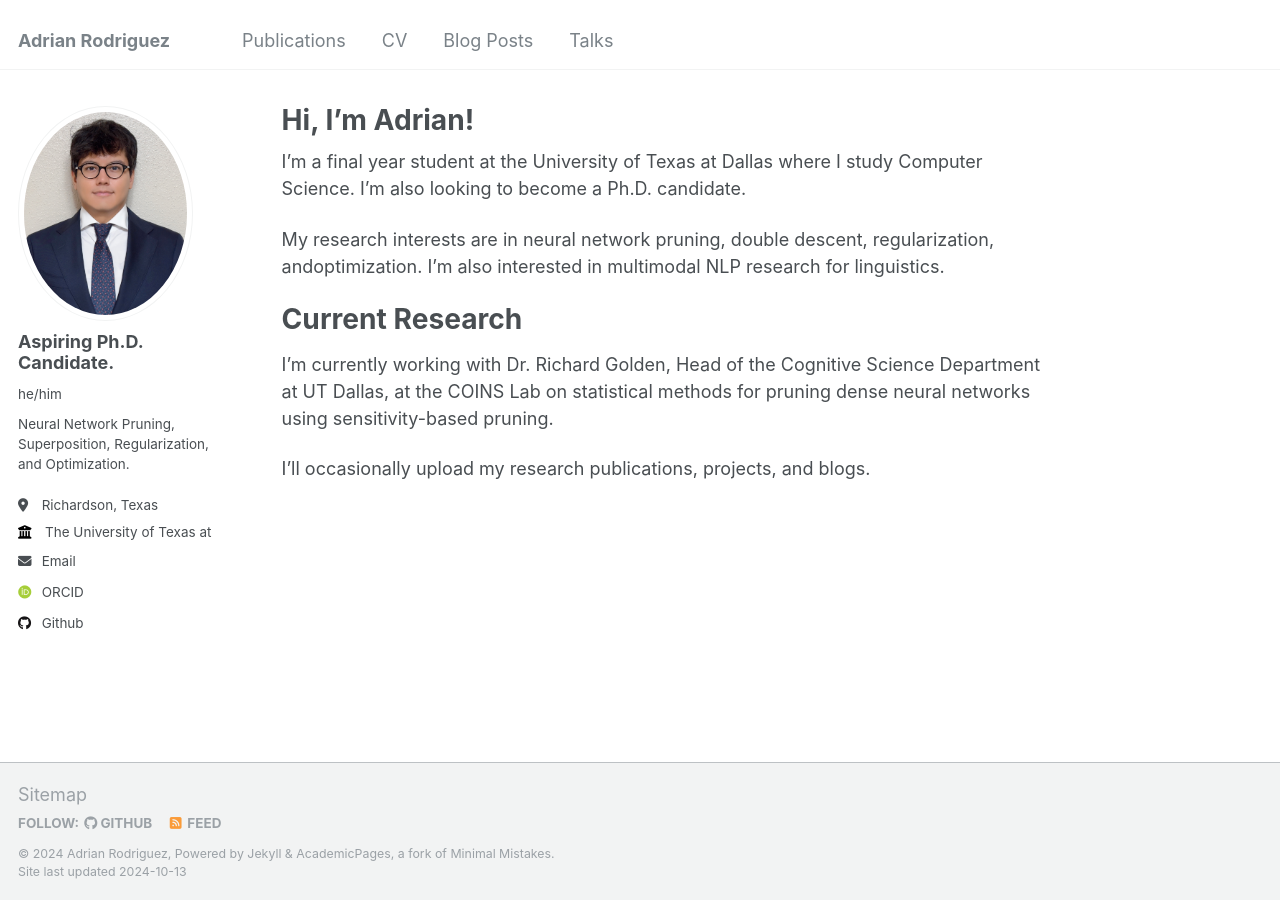
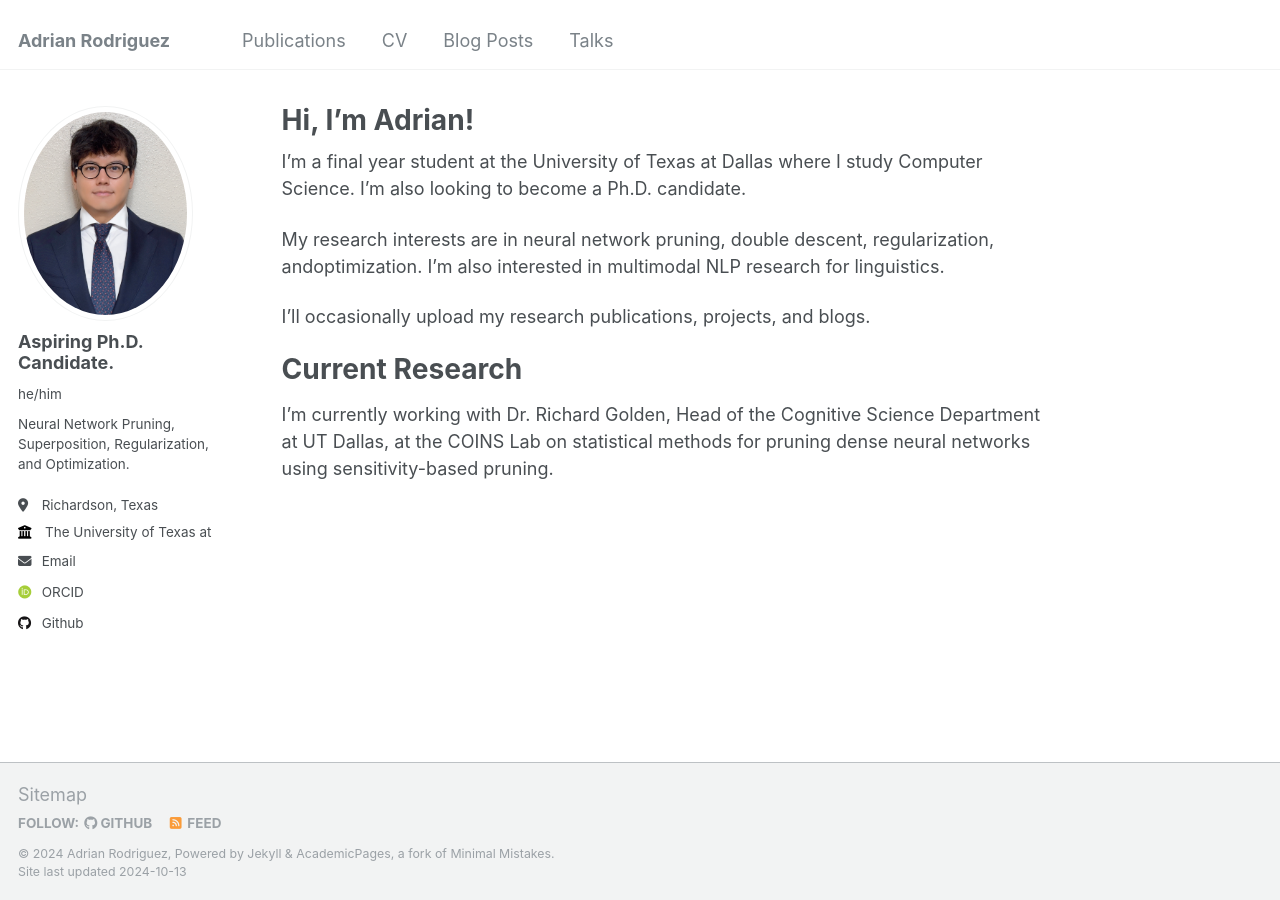
Before and after one commit to axr2718/axe2718.github.io, a Jekyll site: the page built from _pages/about.md, in a window 1280 px wide. Built offline with Jekyll 4.4.1, drawn with Linux system fonts in a browser that asks for light colours; some web fonts are replaced.

```diff
--- a/_pages/about.md
+++ b/_pages/about.md
@@ -13,9 +13,9 @@ I'm a final year student at the University of Texas at Dallas where I study Comp
 My research interests are in neural network pruning, double descent, regularization, andoptimization. I'm also interested in
 multimodal NLP research for linguistics.
 
+I'll occasionally upload my research publications, projects, and blogs.
+
 # Current Research
 
 I'm currently working with Dr. Richard Golden, Head of the Cognitive Science Department at UT Dallas,
 at the COINS Lab on statistical methods for pruning dense neural networks using sensitivity-based pruning.
-
-I'll occasionally upload my research publications, projects, and blogs.
```
